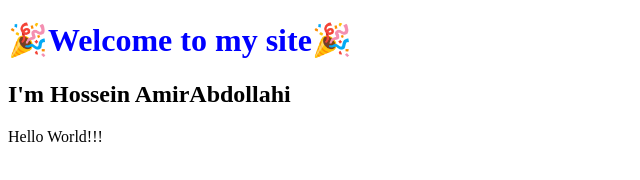
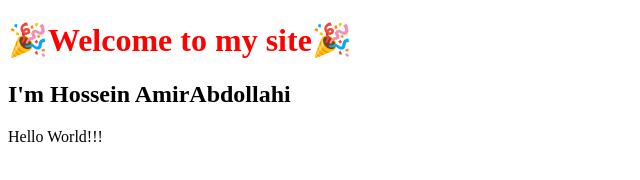
Before and after one commit to hossein-amirabdollahi/Hello_GitHub, a plain HTML site: page index.html in a window 1280 px wide. Shown: the whole page, without its empty margins (0-640 px from the left). Drawn offline with Linux system fonts and the light colour scheme.

Commit message:
Update index.html color style of 'welcome'

```diff
--- a/index.html
+++ b/index.html
@@ -4,7 +4,7 @@
         <title>Hello Git</title>
     </head>
     <body>
-        <h1 style="color: blue;">🎉Welcome to my site🎉</h1>
+        <h1 style="color: red;">🎉Welcome to my site🎉</h1>
         <h2>I'm Hossein AmirAbdollahi</h2>
         Hello World!!!
     </body>
```
